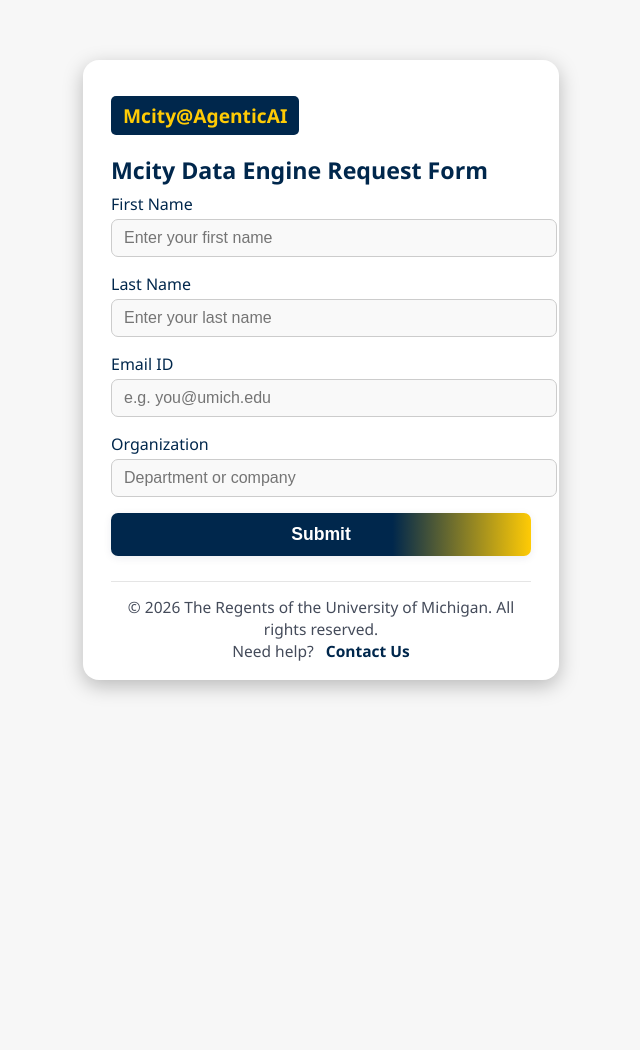
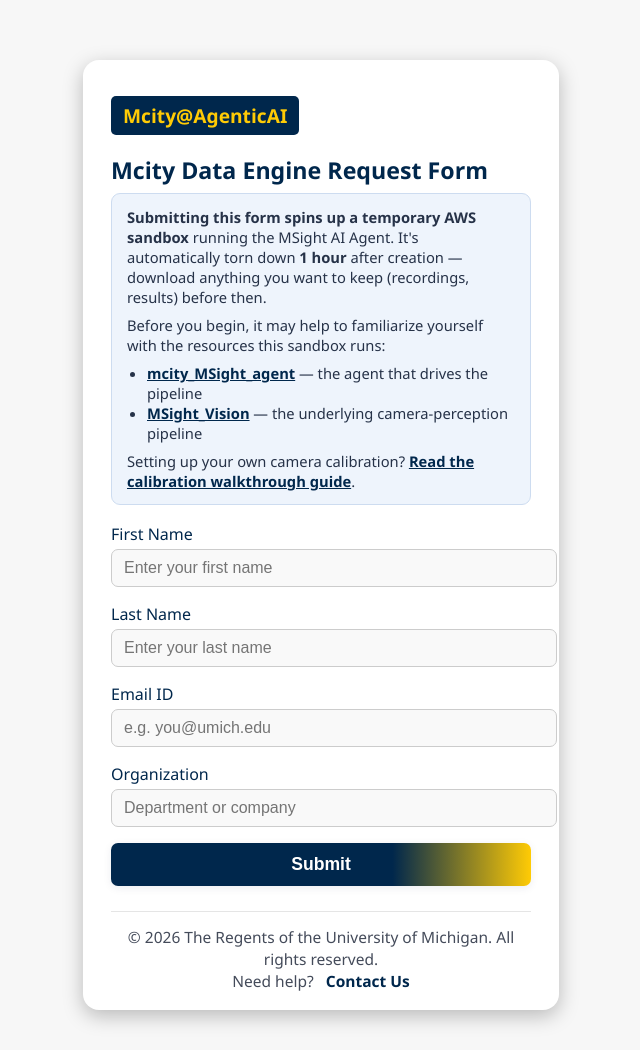
Before and after one commit to mcity/mcity_MSight_agent, a Flask app: page / in a window 1280 px wide. Shown: the top 1050 px of the page, without its empty margins (319-959 px from the left). Before the commit the page ends 694 px from the top, so only its background shows below. Run offline with Flask 3, Linux system fonts and the light colour scheme.

Commit message:
added calibration tutorial to form

```diff
--- a/agent_deployment/Docker/App.py
+++ b/agent_deployment/Docker/App.py
@@ -15,7 +15,10 @@ class App:
     def setup_routes(self):
         @self.flask_app.route('/', methods=['GET'])
         def show_form():
-            return render_template('form.html')
+            return render_template(
+                'form.html',
+                calibration_tutorial_url=self.config.CALIBRATION_TUTORIAL_URL,
+            )
 
         @self.flask_app.route('/submit', methods=['POST'])
         def submit():
--- a/agent_deployment/Docker/config.py
+++ b/agent_deployment/Docker/config.py
@@ -33,3 +33,5 @@ class Config:
     MAX_USERS_PER_DAY = 20
     MAX_USER_REQUESTS_PER_DAY = 1
     STACK_DELETE_DELAY = 3600  # seconds
+    # Shown as a link on the request form once recorded; blank shows "coming soon" instead.
+    CALIBRATION_TUTORIAL_URL = os.getenv('CALIBRATION_TUTORIAL_URL', '')
--- a/agent_deployment/Docker/templates/form.html
+++ b/agent_deployment/Docker/templates/form.html
@@ -132,6 +132,30 @@
             padding: 7px 10px;
             border-radius: 7px;
         }
+        .info-bulletin {
+            background: #eef4fc;
+            border: 1px solid #cddcf0;
+            border-radius: 9px;
+            padding: 13px 15px;
+            margin-bottom: 18px;
+            font-size: 0.92em;
+            color: #263248;
+            text-align: left;
+        }
+        .info-bulletin p {
+            margin: 0 0 8px 0;
+        }
+        .info-bulletin p:last-child {
+            margin-bottom: 0;
+        }
+        .info-bulletin ul {
+            margin: 4px 0 8px 0;
+            padding-left: 20px;
+        }
+        .info-bulletin a {
+            color: var(--um-blue);
+            font-weight: 600;
+        }
         /* Loading overlay */
         .loading-overlay {
             position: fixed;
@@ -183,6 +207,18 @@
         </div>
         <h2>Mcity Data Engine Request Form</h2>
 
+        <div class="info-bulletin">
+            <p><strong>Submitting this form spins up a temporary AWS sandbox</strong> running the MSight AI Agent. It's automatically torn down <strong>1 hour</strong> after creation — download anything you want to keep (recordings, results) before then.</p>
+            <p>Before you begin, it may help to familiarize yourself with the resources this sandbox runs:</p>
+            <ul>
+                <li><a href="https://github.com/mcity/mcity_MSight_agent" target="_blank" rel="noopener">mcity_MSight_agent</a> — the agent that drives the pipeline</li>
+                <li><a href="https://github.com/michigan-traffic-lab/MSight_Vision" target="_blank" rel="noopener">MSight_Vision</a> — the underlying camera-perception pipeline</li>
+            </ul>
+            <p>Setting up your own camera calibration?
+                <a href="{{ calibration_tutorial_url }}" target="_blank" rel="noopener">Read the calibration walkthrough guide</a>.
+            </p>
+        </div>
+
         {% if message %}
         <div class="message {% if message_type == 'success' %}message-success{% else %}message-warning{% endif %}">
             {{ message }}
```
Also changed, not shown: agent_deployment/Docker/docker-compose.yml (added, +20 -0 lines), 1 other file.
